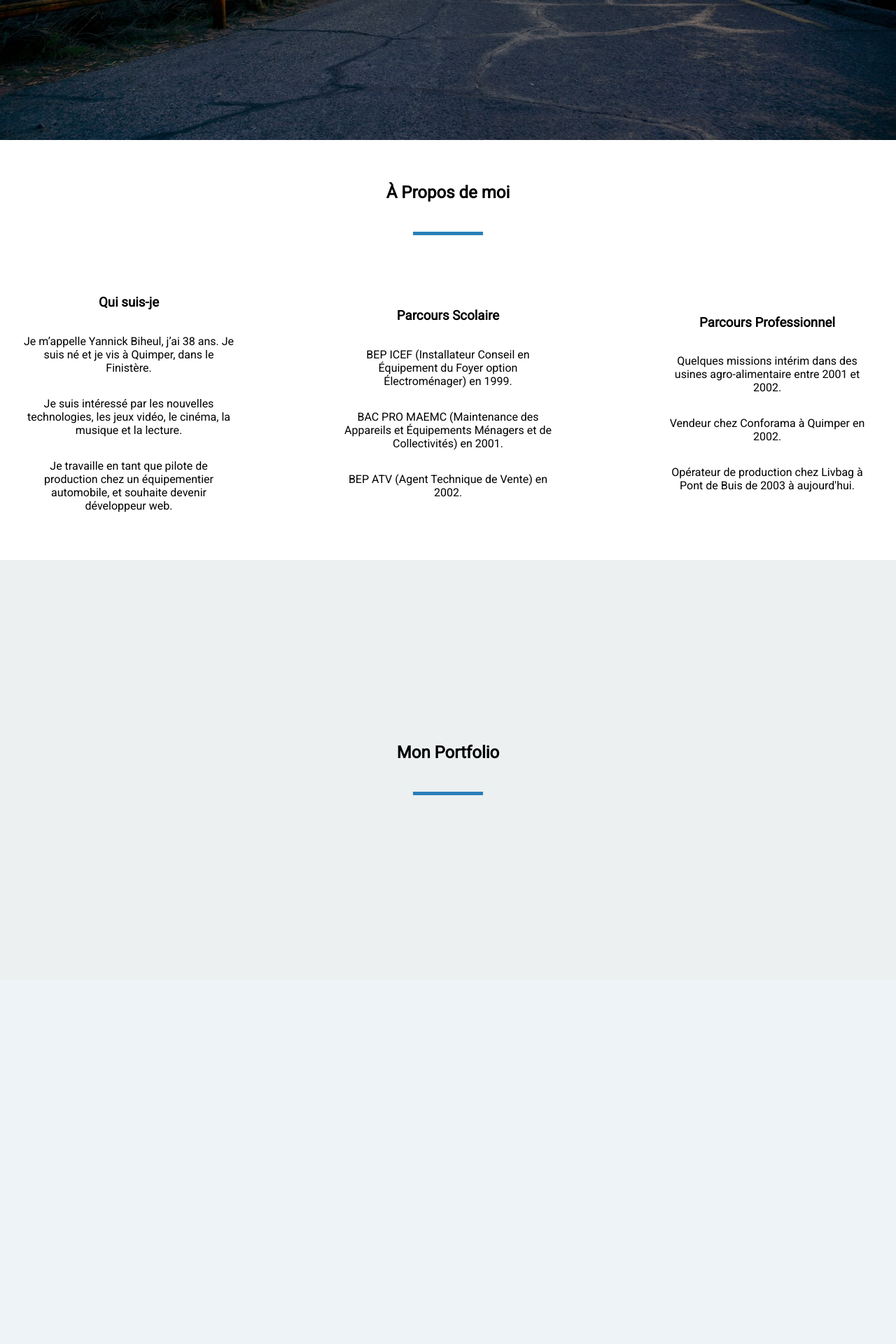
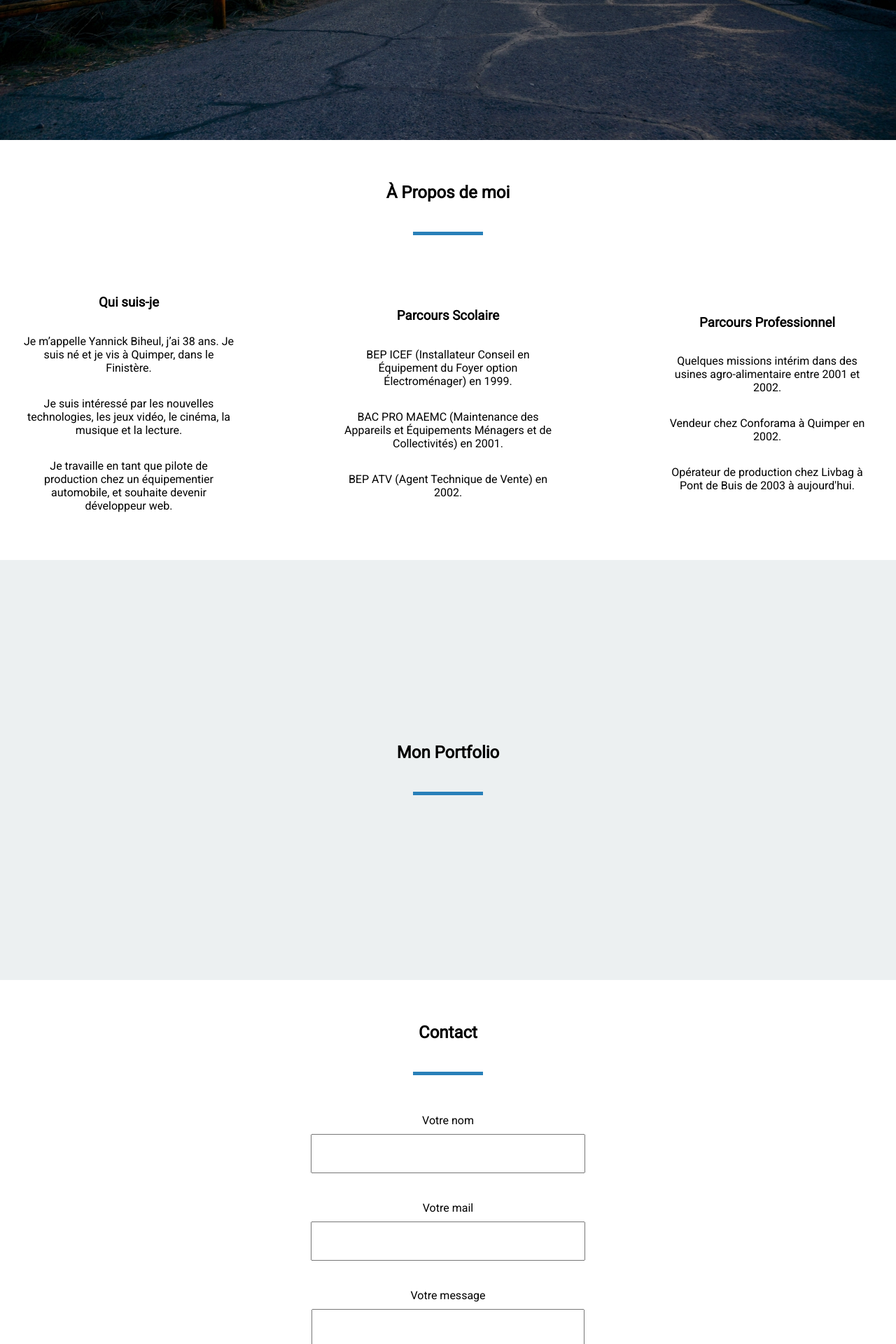
Before and after one commit to yannickbiheul/projet1, a PHP site: page / in a window 1280 px wide. Shown: the part 600-2520 px from the top of the page at 70% size. Before the commit the page ends 1736 px from the top, so only its background shows below. Run offline with PHP 8.4, Linux system fonts and the light colour scheme.

Commit message:
Ajout section Contactet essais PHP

```diff
--- /dev/null
+++ b/header.php
@@ -0,0 +1,10 @@
+<header>
+    <div class="headerTitle">
+        <a href="#accueil">Yannick Biheul</a>
+    </div>
+    <nav>
+        <a href="#apropos">À Propos</a>
+        <a href="#portfolio">Portfolio</a>
+        <a href="#contact">Contact</a>
+    </nav>
+</header>
--- a/index.php
+++ b/index.php
@@ -10,17 +10,7 @@
 </head>
 <body>
 
-    <!-- HEADER -->
-    <header>
-        <div class="headerTitle">
-            <a href="#accueil">Yannick Biheul</a>
-        </div>
-        <nav>
-            <a href="#apropos">À Propos</a>
-            <a href="#portfolio">Portfolio</a>
-            <a href="#contact">Contact</a>
-        </nav>
-    </header>
+    <?php include('header.php') ?>
 
     <!-- MAIN -->
     <main>
@@ -68,6 +58,7 @@
             </div>
         </section>
 
+
         <!-- PORTFOLIO -->
         <section id="portfolio">
             <div class="sectionTitle">
@@ -80,7 +71,33 @@
 
         <!-- CONTACT -->
         <section id="contact">
+            <div class="sectionTitle">
+                <h2>Contact</h2>
+                <div class="separation">
+                    <span></span>
+                </div>
+            </div>
+            <div class="containerContact">
+                <form action="cible.php" method="POST">
 
+                    <p class="element">
+                        <label for="name">Votre nom</label>
+                        <input type="text" name="name" id="name" required>
+                    </p>
+                    <p class="element">
+                        <label for="mail">Votre mail</label>
+                        <input type="email" name="mail" id="mail" required>
+                    </p>
+                    <p class="element">
+                        <label for="message">Votre message</label>
+                        <textarea name="message" id="message" required></textarea>
+                    </p>
+                    <p class="element">
+                        <input type="submit" value="Envoyer">
+                    </p>
+
+                </form>
+            </div>
         </section>
 
     </main>
--- a/style.css
+++ b/style.css
@@ -103,6 +103,7 @@ nav>a:hover {
     text-decoration: none;
     color: #fff;
     background-color: var(--bleu2);
+    box-shadow: 4px 4px 4px #000;
 }
 .button>a:hover {
     width: 92%;
@@ -199,4 +200,49 @@ nav>a:hover {
 }
 
 
+
 /* CONTACT */
+#contact {
+    min-height: 100vh;
+    display: flex;
+    flex-direction: column;
+    justify-content: center;
+    align-items: center;
+}
+
+.containerContact {
+    /* border: 1px solid #000; */
+    width: 75%;
+    height: 600px;
+}
+
+.element {
+    display: flex;
+    flex-direction: column;
+    justify-content: center;
+    align-items: center;
+    margin-bottom: 40px;
+}
+
+.element>input {
+    margin-top: 10px;
+    height: 50px;
+    width: 40%;
+}
+
+.element>textarea {
+    width: 40%;
+    height: 200px;
+    margin-top: 10px;
+}
+
+
+/* CIBLE.PHP */
+.containerCible {
+    width: 100vw;
+    height: 100vh;
+    display: flex;
+    flex-direction: column;
+    justify-content: center;
+    align-items: center;
+}
```
Also changed, not shown: cible.php (added, +25 -0 lines).
